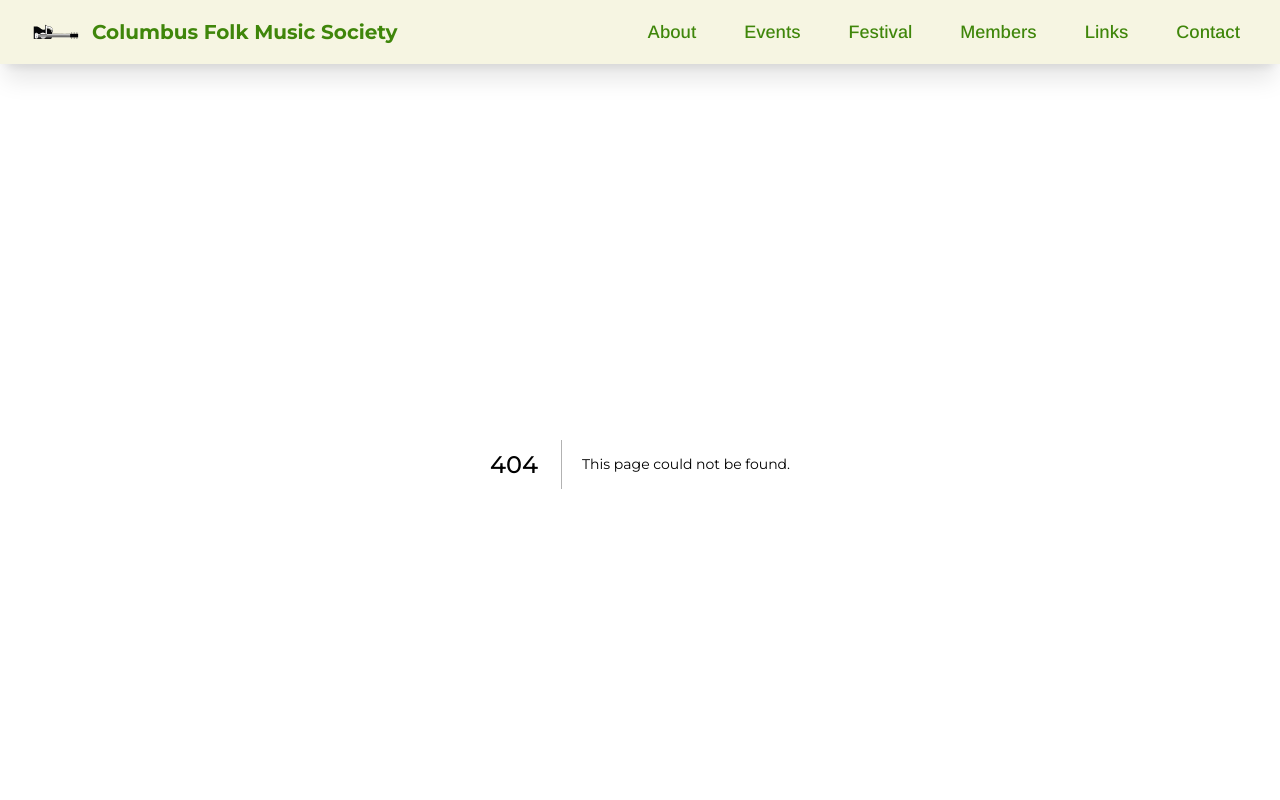
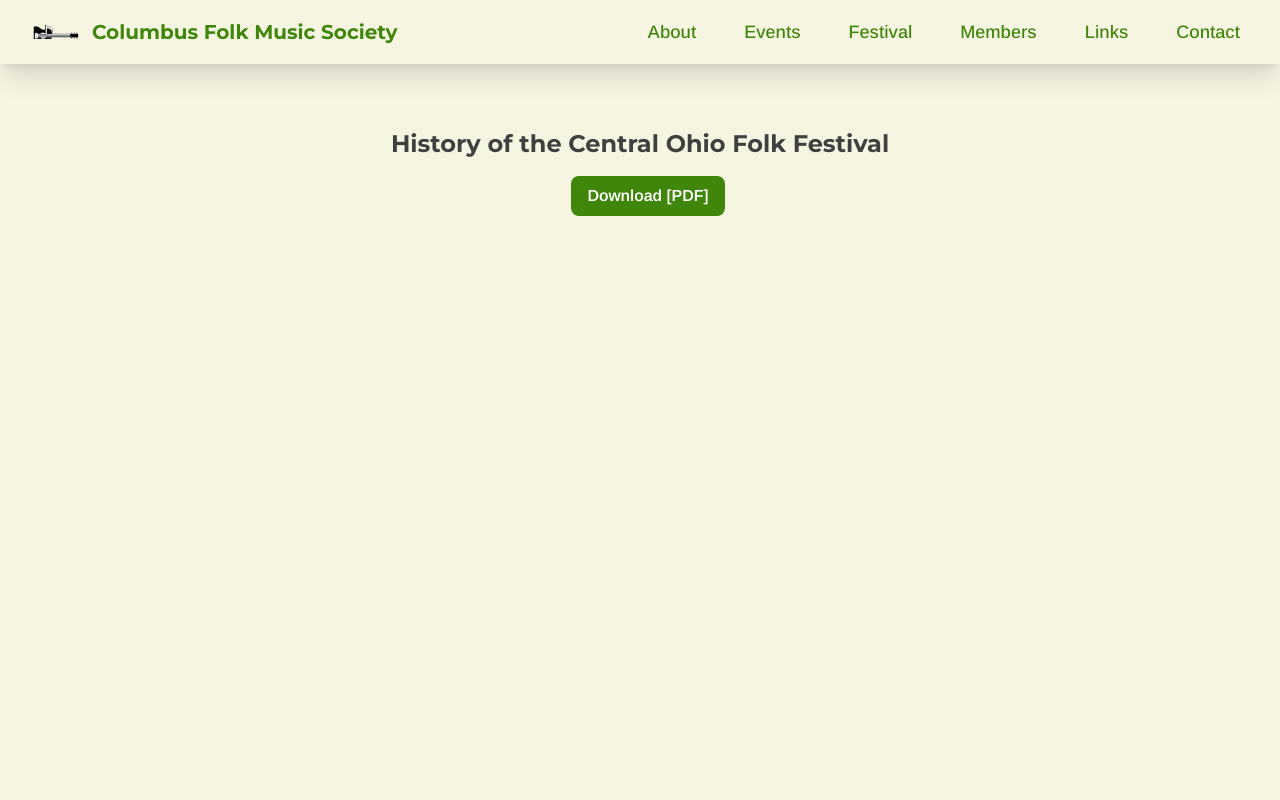
Before and after one commit to clemens72/cfms, a Next.js app: page /festival/history in a window 1280 px wide. Before the commit this address had no page. Shown: the top 800 px of the page. Built offline with nearby package versions, Linux system fonts and the light colour scheme.

Commit message:
festival history and photos

```diff
--- /dev/null
+++ b/src/app/festival/history/page.tsx
@@ -0,0 +1,22 @@
+export default function HistoryPage() {
+    return (
+        <div className="min-h-screen bg-light-brown">
+
+            <section className="container mx-auto px-4 py-16">
+                <div className="mb-12 text-center space-x-4 max-w-3xl mx-auto">
+                    <h3 className="text-2xl font-heading font-bold mb-4 text-charcoal">
+                        History of the Central Ohio Folk Festival
+                    </h3>
+                    <a
+                        href="/festival/history/Brief_COFF_BDC_HistoryREV11.3.25FINAL.pdf"
+                        target="_blank"
+                        rel="noopener noreferrer"
+                        className="inline-block px-4 py-2 bg-green text-white font-body font-semibold rounded-lg hover:bg-green/90 transition duration-200"
+                    >
+                        Download [PDF]
+                    </a>
+                </div>
+            </section>
+        </div>
+    );
+}
--- a/src/app/festival/page.tsx
+++ b/src/app/festival/page.tsx
@@ -315,7 +315,7 @@ export default function FestivalPage() {
           </p>
           <div className="flex flex-wrap justify-center gap-3">
             <FestivalButton href="/festival/history">History</FestivalButton>
-            <FestivalButton href="/festival/press/photos">Links to Photos</FestivalButton>
+            <FestivalButton href="https://www.flickr.com/photos/36521981794@N01/albums/">Links to Photos</FestivalButton>
           </div>
         </div>
       </section>
```
Also changed, not shown: 1 other file (tests, documents, lock files or other folders).
